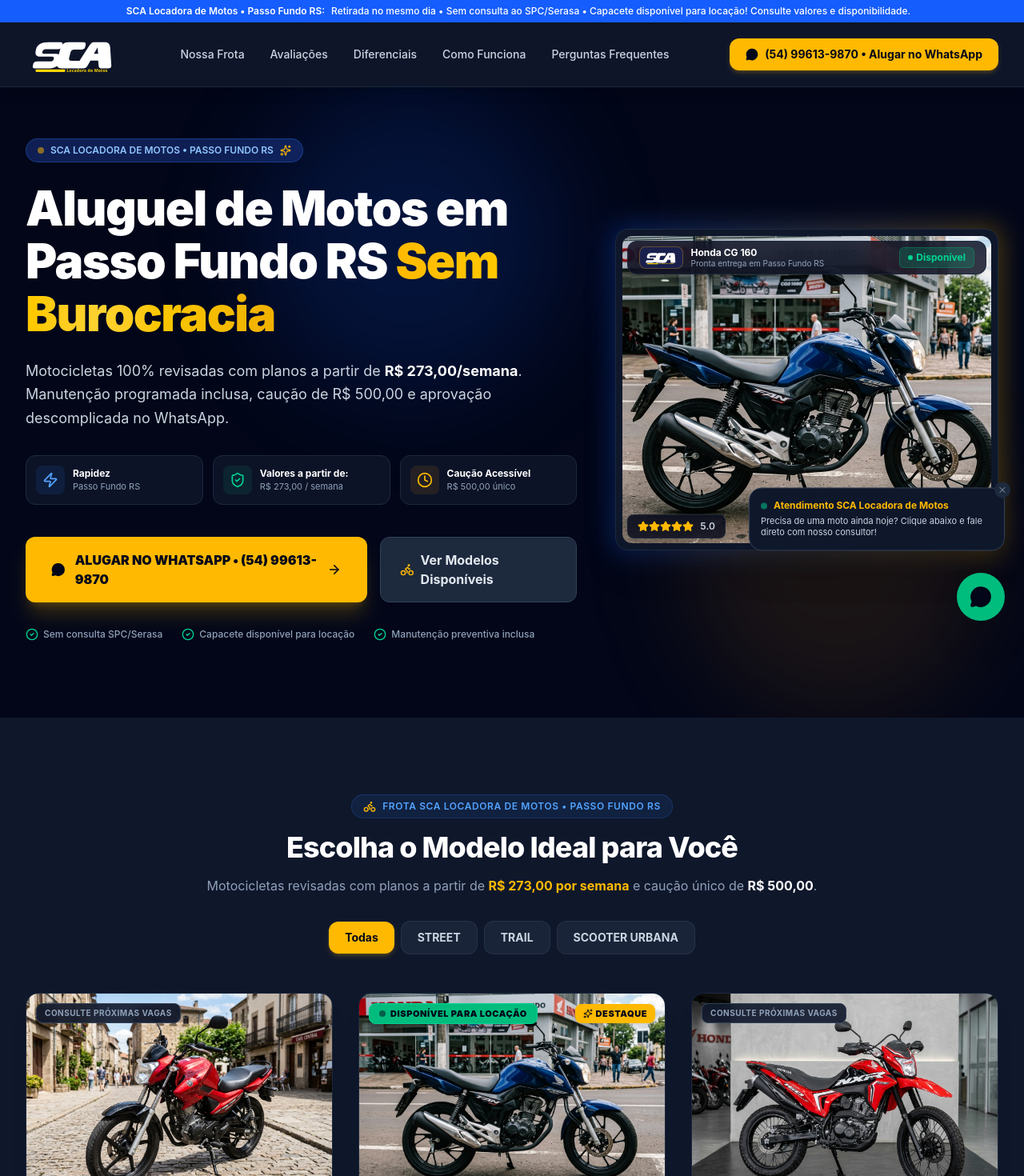
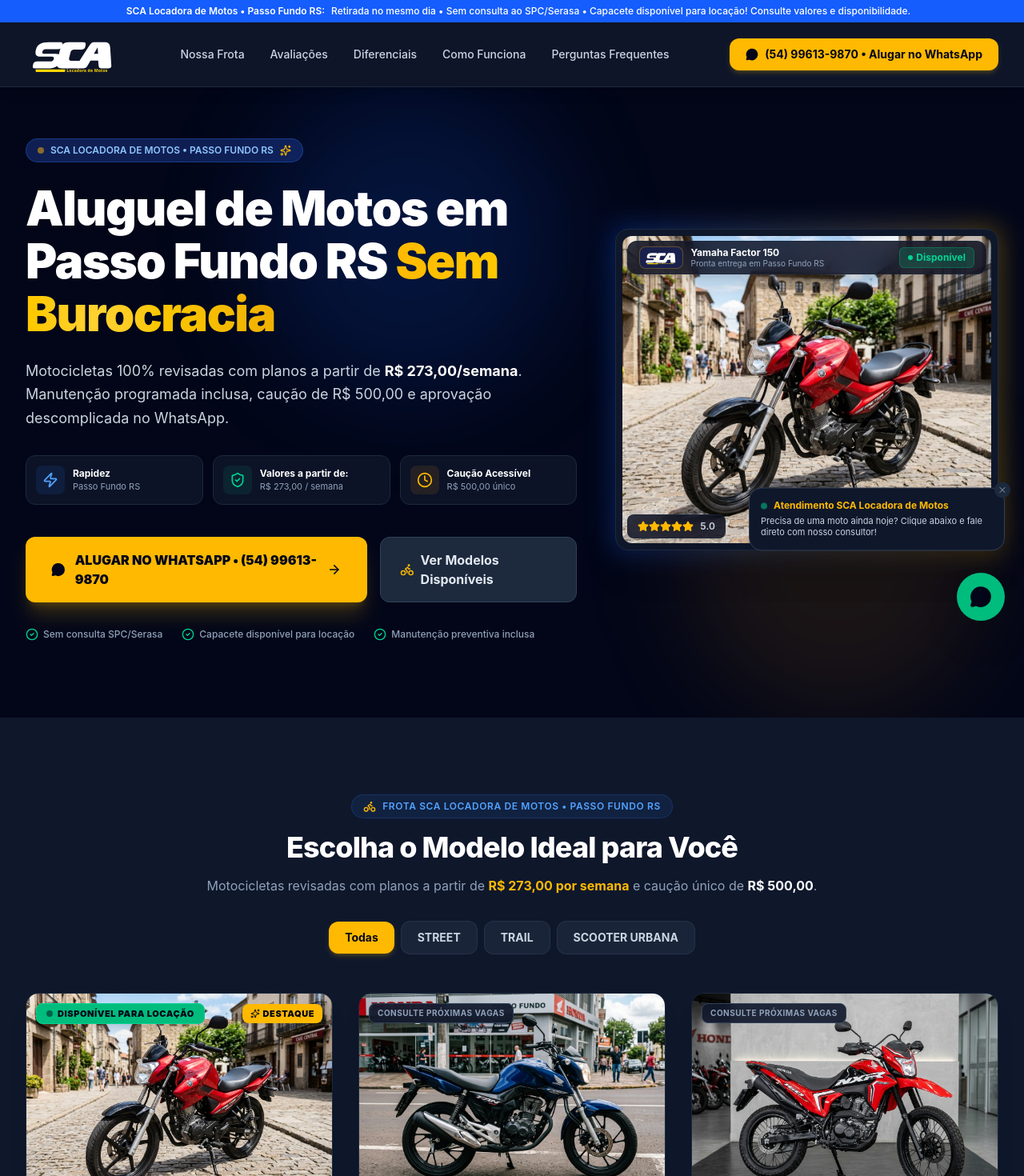
Before and after one commit to luisscariot/SCA-LOCADORA-DE-MOTOS, a Next.js app: page / in a window 1280 px wide. Shown: the top 1470 px of the page at 80% size. Built offline with nearby package versions, Linux system fonts and the light colour scheme.

Commit message:
feat: update featured motorcycle in hero section
Swapped the featured motorcycle in the Hero component to the Yamaha Factor 150 and updated its availability status in the data registry.

```diff
--- a/components/Hero.tsx
+++ b/components/Hero.tsx
@@ -4,7 +4,7 @@
 import Image from 'next/image';
 import { ShieldCheck, Zap, Clock, MessageCircle, ArrowRight, CheckCircle2, Star, Sparkles, Bike } from 'lucide-react';
 import { ScaLogo } from './ScaLogo';
-import hondaCg160Img from '@/src/assets/images/honda_fan_160_user_1786141408440.jpg';
+import yamahaFactorImg from '@/src/assets/images/yamaha_street_red_1786137303307.jpg';
 
 interface HeroProps {
   whatsappNumber: string;
@@ -46,8 +46,8 @@
             <div className="block lg:hidden pt-1 pb-2">
               <div className="relative rounded-2xl overflow-hidden bg-slate-900 border border-slate-800 p-1.5 shadow-2xl">
                 <Image
-                  src={hondaCg160Img}
-                  alt="Honda CG 160 - SCA Locadora de Motos Passo Fundo RS"
+                  src={yamahaFactorImg}
+                  alt="Yamaha Factor 150 - SCA Locadora de Motos Passo Fundo RS"
                   priority
                   className="w-full h-64 sm:h-72 object-cover rounded-xl"
                   referrerPolicy="no-referrer"
@@ -60,7 +60,7 @@
                       <ScaLogo className="h-4" />
                     </div>
                     <div>
-                      <p className="text-[11px] font-bold text-white leading-tight">Honda CG 160</p>
+                      <p className="text-[11px] font-bold text-white leading-tight">Yamaha Factor 150</p>
                       <p className="text-[9px] text-slate-400 leading-tight">Passo Fundo RS</p>
                     </div>
                   </div>
@@ -164,8 +164,8 @@
 
               <div className="relative rounded-2xl overflow-hidden bg-slate-900 border border-slate-800 p-2 shadow-2xl">
                 <Image
-                  src={hondaCg160Img}
-                  alt="Honda CG 160 - SCA Locadora de Motos Passo Fundo RS"
+                  src={yamahaFactorImg}
+                  alt="Yamaha Factor 150 - SCA Locadora de Motos Passo Fundo RS"
                   priority
                   className="w-full h-80 sm:h-96 object-cover rounded-xl"
                   referrerPolicy="no-referrer"
@@ -178,7 +178,7 @@
                       <ScaLogo className="h-4.5" />
                     </div>
                     <div>
-                      <p className="text-xs font-bold text-white leading-tight">Honda CG 160</p>
+                      <p className="text-xs font-bold text-white leading-tight">Yamaha Factor 150</p>
                       <p className="text-[10px] text-slate-400 leading-tight">Pronta entrega em Passo Fundo RS</p>
                     </div>
                   </div>
--- a/lib/data.ts
+++ b/lib/data.ts
@@ -56,8 +56,9 @@
     dailyPrice: 39,
     deposit: 500,
     image: yamahaStreetImg,
-    popular: false,
-    available: false,
+    popular: true,
+    available: true,
+    badge: 'Disponível',
     features: [
       'Painel digital completo com função ECO',
       'Assento ergonômico e ótima estabilidade',
@@ -82,9 +83,8 @@
     dailyPrice: 41,
     deposit: 500,
     image: hondaCg160Img,
-    popular: true,
-    available: true,
-    badge: 'Disponível',
+    popular: false,
+    available: false,
     features: [
       'Novo Design & Tecnologia',
       'Injeção Eletrônica PGM-FI',
```
